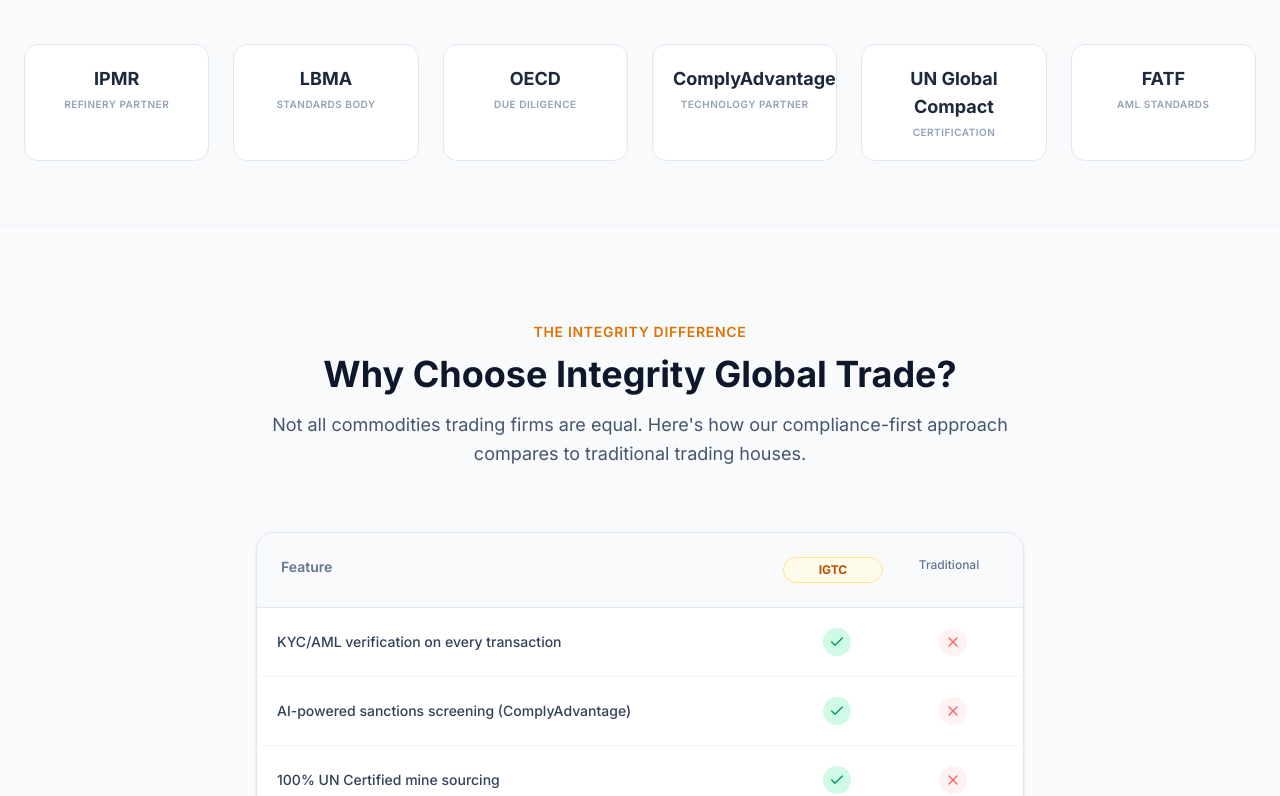
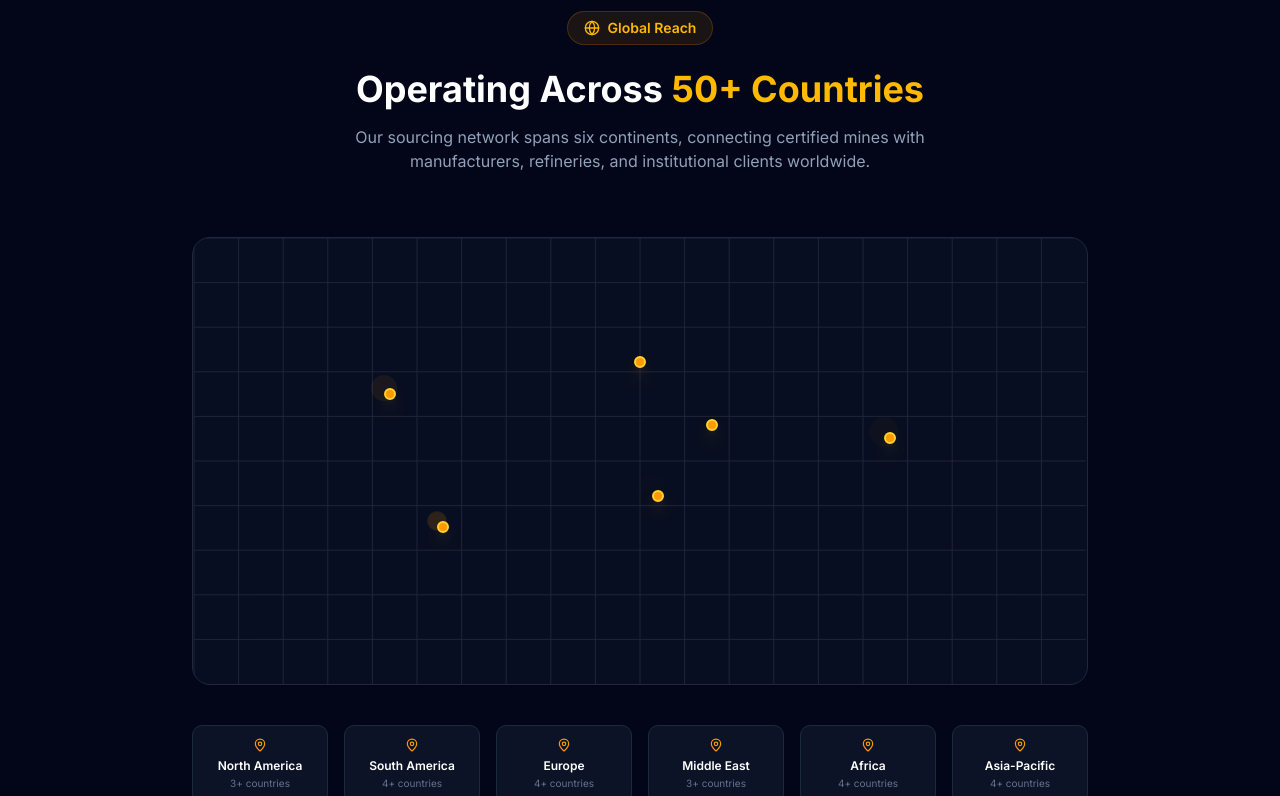
Before and after one commit to FacelessMedia/integrity-global-trade, a Next.js app: page / in a window 1280 px wide. Shown: the part 9324-10120 px from the top of the page. Built offline with nearby package versions, Linux system fonts and the light colour scheme; no server answers; a web font is replaced by a local one.

Commit message:
V2 batch 6: Global presence map on homepage, 62 pages live

```diff
--- a/src/app/page.tsx
+++ b/src/app/page.tsx
@@ -12,6 +12,7 @@
 const WhyChooseIGTC = dynamic(() => import("@/components/sections/WhyChooseIGTC").then(m => ({ default: m.WhyChooseIGTC })));
 const CTASection = dynamic(() => import("@/components/sections/CTASection").then(m => ({ default: m.CTASection })));
 const Testimonials = dynamic(() => import("@/components/sections/Testimonials").then(m => ({ default: m.Testimonials })));
+const GlobalPresence = dynamic(() => import("@/components/sections/GlobalPresence").then(m => ({ default: m.GlobalPresence })));
 
 export default function Home() {
   return (
@@ -25,6 +26,7 @@
       <Testimonials />
       <OperationsShowcase />
       <ComplianceSection />
+      <GlobalPresence />
       <PartnerLogos />
       <WhyChooseIGTC />
       <CTASection />
--- /dev/null
+++ b/src/components/sections/GlobalPresence.tsx
@@ -0,0 +1,112 @@
+"use client";
+
+import { useRef, useState, useEffect } from "react";
+import { Globe, MapPin } from "lucide-react";
+
+const regions = [
+  { name: "North America", countries: "USA, Canada, Mexico", x: 22, y: 35 },
+  { name: "South America", countries: "Brazil, Chile, Peru, Colombia", x: 28, y: 65 },
+  { name: "Europe", countries: "UK, Germany, Switzerland, Netherlands", x: 50, y: 28 },
+  { name: "Middle East", countries: "UAE, Saudi Arabia, Qatar", x: 58, y: 42 },
+  { name: "Africa", countries: "South Africa, DRC, Ghana, Tanzania", x: 52, y: 58 },
+  { name: "Asia-Pacific", countries: "China, Japan, South Korea, Australia", x: 78, y: 45 },
+];
+
+export function GlobalPresence() {
+  const ref = useRef<HTMLDivElement>(null);
+  const [visible, setVisible] = useState(false);
+
+  useEffect(() => {
+    const el = ref.current;
+    if (!el) return;
+    const obs = new IntersectionObserver(
+      ([e]) => { if (e.isIntersecting) { setVisible(true); obs.unobserve(el); } },
+      { threshold: 0.2 }
+    );
+    obs.observe(el);
+    return () => obs.disconnect();
+  }, []);
+
+  return (
+    <section ref={ref} className="py-24 bg-slate-950 relative overflow-hidden">
+      <div className="absolute inset-0 bg-[radial-gradient(ellipse_at_center,_var(--tw-gradient-stops))] from-slate-800/50 via-slate-950 to-slate-950" />
+      <div className="container mx-auto px-6 relative z-10">
+        <div className="text-center mb-16">
+          <div className="inline-flex items-center gap-2 bg-amber-500/10 border border-amber-500/20 rounded-full px-4 py-1.5 mb-6">
+            <Globe className="h-4 w-4 text-amber-400" />
+            <span className="text-amber-400 text-sm font-semibold">Global Reach</span>
+          </div>
+          <h2 className="text-3xl sm:text-4xl font-bold text-white mb-4">
+            Operating Across <span className="text-amber-400">50+ Countries</span>
+          </h2>
+          <p className="text-slate-400 max-w-2xl mx-auto">
+            Our sourcing network spans six continents, connecting certified mines with
+            manufacturers, refineries, and institutional clients worldwide.
+          </p>
+        </div>
+
+        {/* Map visualization */}
+        <div className="relative max-w-4xl mx-auto">
+          <div className="aspect-[2/1] relative bg-slate-900/50 rounded-2xl border border-slate-800 overflow-hidden">
+            {/* Grid lines */}
+            <svg className="absolute inset-0 w-full h-full opacity-10" viewBox="0 0 100 50">
+              {Array.from({ length: 10 }, (_, i) => (
+                <line key={`h${i}`} x1="0" y1={i * 5} x2="100" y2={i * 5} stroke="white" strokeWidth="0.1" />
+              ))}
+              {Array.from({ length: 20 }, (_, i) => (
+                <line key={`v${i}`} x1={i * 5} y1="0" x2={i * 5} y2="50" stroke="white" strokeWidth="0.1" />
+              ))}
+            </svg>
+
+            {/* Region pins */}
+            {regions.map((region, i) => (
+              <div
+                key={region.name}
+                className="absolute group"
+                style={{
+                  left: `${region.x}%`,
+                  top: `${region.y}%`,
+                  transform: "translate(-50%, -50%)",
+                  opacity: visible ? 1 : 0,
+                  transition: `opacity 0.5s ease ${i * 150}ms, transform 0.5s ease ${i * 150}ms`,
+                  ...(visible ? {} : { transform: "translate(-50%, -30%)" }),
+                }}
+              >
+                {/* Pulse ring */}
+                <div className="absolute inset-0 w-4 h-4 -m-2 rounded-full bg-amber-500/20 animate-ping" style={{ animationDuration: "3s", animationDelay: `${i * 0.5}s` }} />
+                {/* Pin */}
+                <div className="relative w-3 h-3 rounded-full bg-amber-500 border-2 border-amber-300 shadow-lg shadow-amber-500/30 cursor-pointer" />
+                {/* Tooltip */}
+                <div className="absolute bottom-full left-1/2 -translate-x-1/2 mb-3 opacity-0 group-hover:opacity-100 transition-opacity pointer-events-none">
+                  <div className="bg-slate-800 border border-slate-700 rounded-lg px-3 py-2 whitespace-nowrap shadow-xl">
+                    <div className="text-xs font-bold text-white">{region.name}</div>
+                    <div className="text-[10px] text-slate-400">{region.countries}</div>
+                  </div>
+                </div>
+              </div>
+            ))}
+          </div>
+        </div>
+
+        {/* Region cards */}
+        <div className="grid grid-cols-2 md:grid-cols-3 lg:grid-cols-6 gap-4 mt-10 max-w-4xl mx-auto">
+          {regions.map((region, i) => (
+            <div
+              key={region.name}
+              className="bg-slate-900/80 border border-slate-800 rounded-lg p-3 text-center"
+              style={{
+                opacity: visible ? 1 : 0,
+                transform: visible ? "translateY(0)" : "translateY(16px)",
+                transition: `all 0.5s ease ${300 + i * 100}ms`,
+              }}
+            >
+              <MapPin className="h-3.5 w-3.5 text-amber-500 mx-auto mb-1.5" />
+              <div className="text-xs font-semibold text-white">{region.name}</div>
+              <div className="text-[10px] text-slate-500 mt-0.5">{region.countries.split(",").length}+ countries</div>
+            </div>
+          ))}
+        </div>
+      </div>
+    </section>
+  );
+}
```
